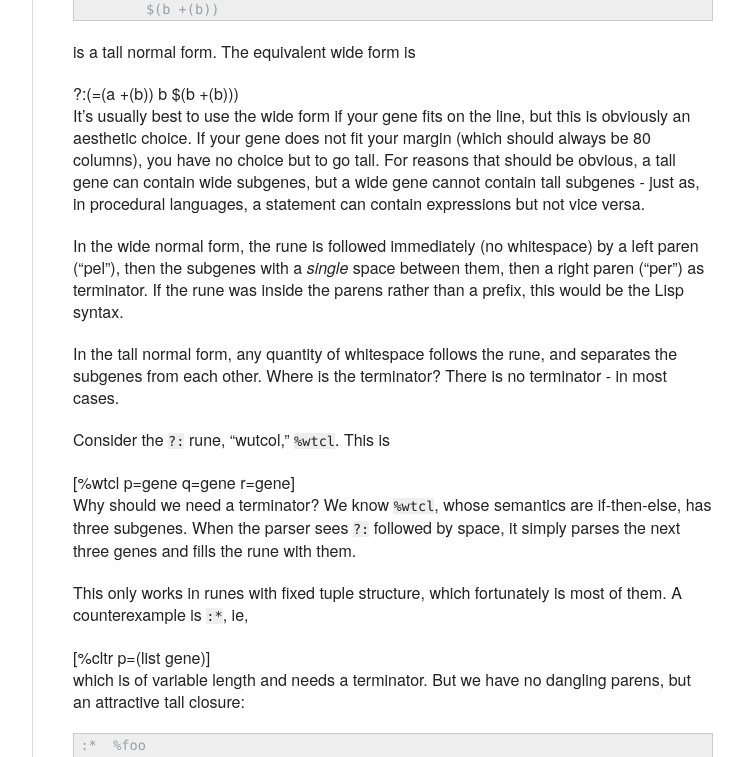
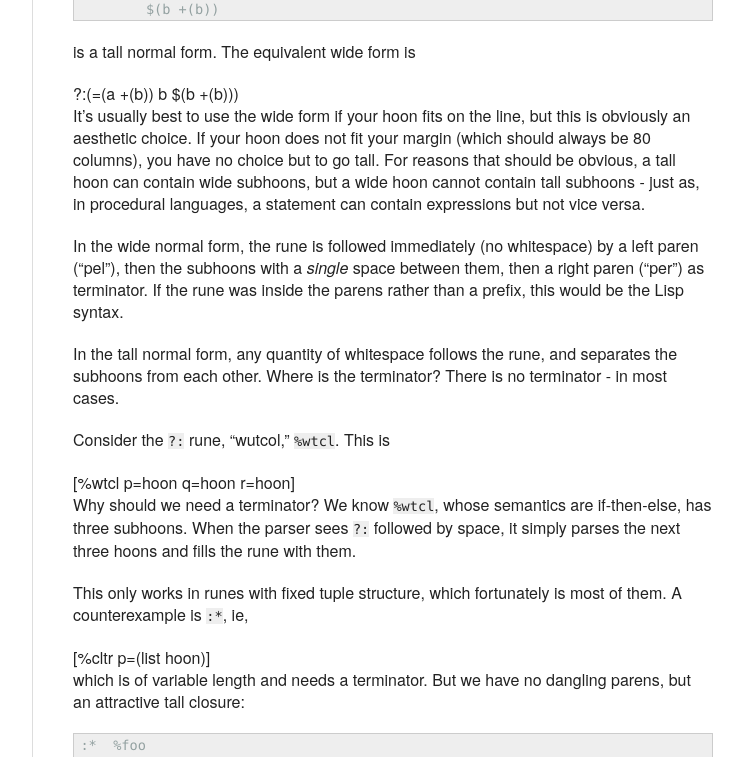
Before and after one commit to urbit/old-urbit.org, a Jekyll site: the page built from _posts/doc/2013-08-22-Chapter-4-syntax.markdown, in a window 1280 px wide and 1400 px high, scrolled down 3948 px. Shown: the part 156-913 px from the top of the window, without its empty margins (378-1122 px from the left). Built offline with Jekyll 4.4.1, drawn with Linux system fonts in a browser that asks for light colours; some of the changed text lies outside the part shown.

Commit message:
gene -> hoon

```diff
--- a/_posts/doc/2013-08-22-Chapter-4-syntax.markdown
+++ b/_posts/doc/2013-08-22-Chapter-4-syntax.markdown
@@ -109,7 +109,7 @@ Opening this file, we see:
     %brts  |=  "bartis"
 
       define:
-        [%brts p=gene q=gene]
+        [%brts p=hoon q=hoon]
 
       expand:
         [%brts *]  [%brcb p.gen (~(put by *(map term foot)) %% [%ash q.gen])]
@@ -119,18 +119,18 @@ There should be some actual discussion, but there isn't.  Still,
 need to step back a little.
 
 When the Hoon parser parses a source file, it generates a noun
-called a `gene`.  If you know what an AST is, a gene is an AST node.
+called a `hoon`.  If you know what an abstract syntax tree is, a hoon is an AST node.
 If you don't, don't worry about it.
 
-Search the current kernel for `++  gene` - note double space.
-This code is both the type declaration for type `gene`, and
-a function that maps an untyped noun to a typed gene.  In it
+Search the current kernel for `++  hoon` - note double space.
+This code is both the type declaration for type `hoon`, and
+a function that maps an untyped noun to a typed hoon.  In it
 you'll see the above definition,
 
-    [%brts p=gene q=gene]
+    [%brts p=hoon q=hoon]
 
-Ie, one kind of gene is a triple whose head is the constant
-`%brts`, and whose tail is a pair of genes, `p` and `q`.
+Ie, one kind of hoon is a triple whose head is the constant
+`%brts`, and whose tail is a pair of hoons, `p` and `q`.
 
 We also see the semantics of this rune: it expands to
 
@@ -217,38 +217,38 @@ is a tall normal form.  The equivalent wide form is
 
   	?:(=(a +(b)) b $(b +(b)))
 
-It's usually best to use the wide form if your gene fits on the
-line, but this is obviously an aesthetic choice.  If your gene
+It's usually best to use the wide form if your hoon fits on the
+line, but this is obviously an aesthetic choice.  If your hoon
 does not fit your margin (which should always be 80 columns),
 you have no choice but to go tall.  For reasons that should be
-obvious, a tall gene can contain wide subgenes, but a wide gene
-cannot contain tall subgenes - just as, in procedural languages,
+obvious, a tall hoon can contain wide subhoons, but a wide hoon
+cannot contain tall subhoons - just as, in procedural languages,
 a statement can contain expressions but not vice versa.
 
 In the wide normal form, the rune is followed immediately (no
-whitespace) by a left paren ("pel"), then the subgenes with a
+whitespace) by a left paren ("pel"), then the subhoons with a
 _single_ space between them, then a right paren ("per") as
 terminator.  If the rune was inside the parens rather than a
 prefix, this would be the Lisp syntax.
 
 
 In the tall normal form, any quantity of whitespace follows the
-rune, and separates the subgenes from each other.  Where is the
+rune, and separates the subhoons from each other.  Where is the
 terminator?  There is no terminator - in most cases.
 
 Consider the `?:` rune, "wutcol," `%wtcl`.  This is
 
-  	[%wtcl p=gene q=gene r=gene]
+  	[%wtcl p=hoon q=hoon r=hoon]
 
 Why should we need a terminator?  We know `%wtcl`, whose
-semantics are if-then-else, has three subgenes.  When the parser
+semantics are if-then-else, has three subhoons.  When the parser
 sees `?:` followed by space, it simply parses the next three
-genes and fills the rune with them.
+hoons and fills the rune with them.
 
 This only works in runes with fixed tuple structure, which
 fortunately is most of them.  A counterexample is `:*`, ie,
 
-  	[%cltr p=(list gene)]
+  	[%cltr p=(list hoon)]
 
 which is of variable length and needs a terminator.  But we
 have no dangling parens, but an attractive tall closure:
@@ -285,7 +285,7 @@ above all suspicion - a Doric column, a Tlingit totem pole,
 an Egyptian obelisk.
 
 Tallness matters.  The third law of Hoon indentation is that
-large genes should flow _down_ and not _across_ - like the
+large hoons should flow _down_ and not _across_ - like the
 decrement example above.  The right margin is a precious resource
 not to be wasted.  It's this law, when properly applied, that
 makes casual readers wonder if Hoon is a functional language at
@@ -298,7 +298,7 @@ and most have limited "fanout" - 1, 2, 3 or at most 4.
 
 Both of our above examples - `|=` and `?:` - use "backstep"
 indentation which takes advantage of this tuple structure.  For
-instance, `|=` has two subgenes, `p` and `q.`  We put `p` on the
+instance, `|=` has two subhoons, `p` and `q.`  We put `p` on the
 same line as `|=`, set off by two spaces, losing 4 characters of
 margin.  We put `q` _directly below_, losing no margin at all.
 
```
